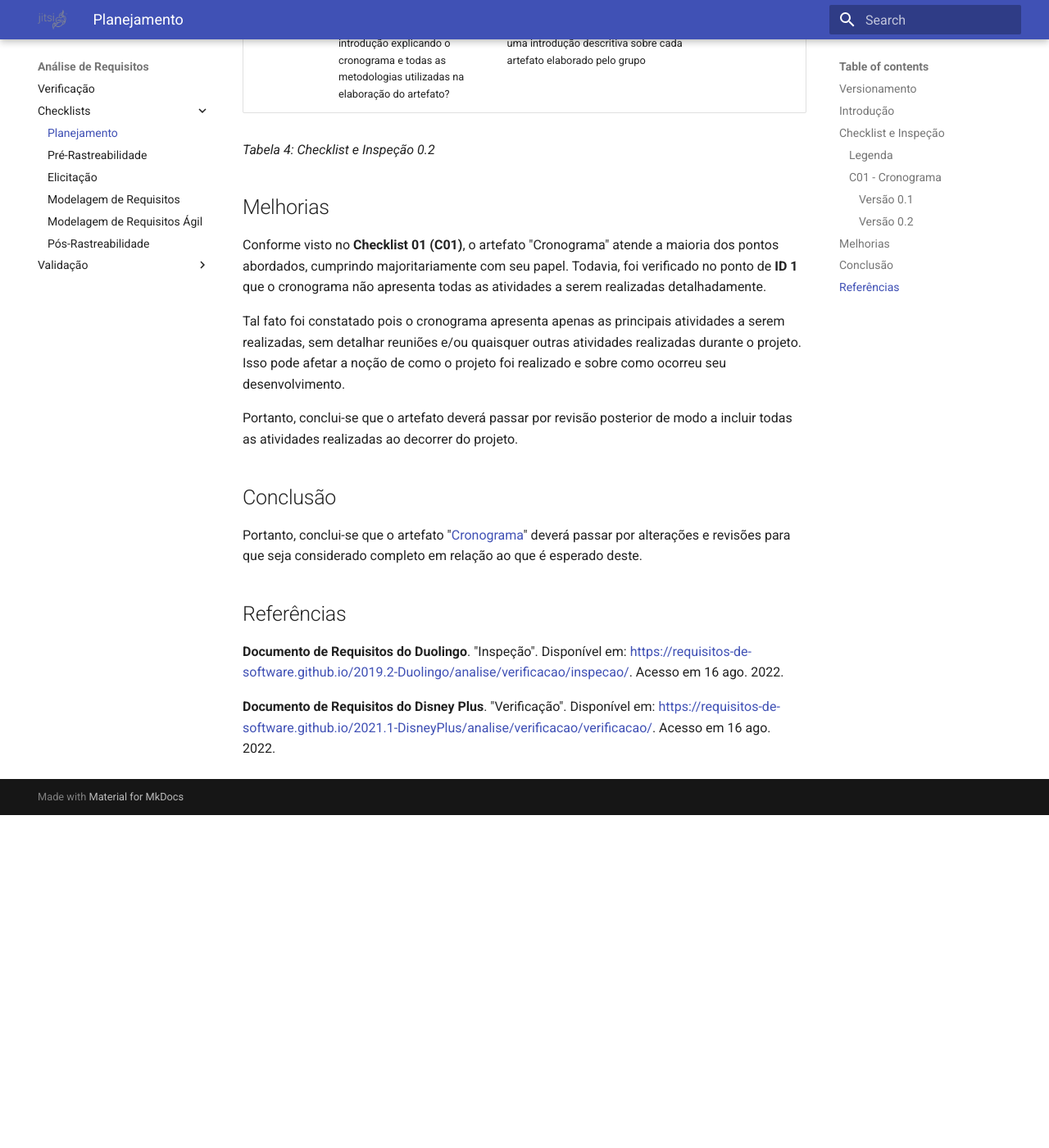
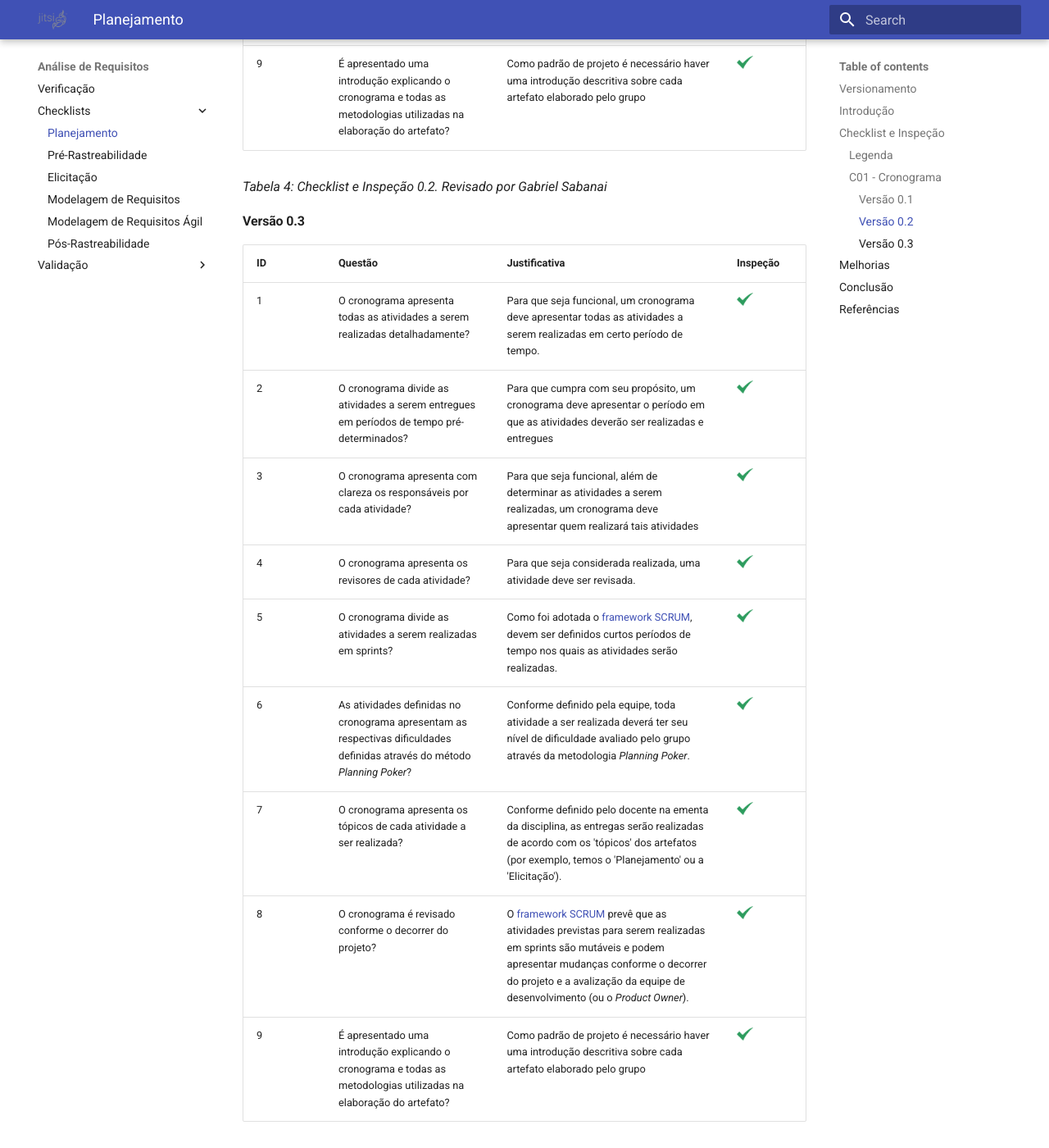
Before and after one commit to gabrielm2q/2022.1-Jitsi-Meet, an MkDocs documentation site: the page built from docs/analiseDeRequisitos/checklists/cronograma_cl.md, in a window 1280 px wide and 1400 px high, scrolled down 3259 px. Shown: the whole window at 82% size. Built offline with MkDocs 1.6.1 and Material for MkDocs 9.7.7, drawn with Linux system fonts in a browser that asks for light colours; before the commit the page ends 4253 px from its top, so only the background shows below that; some of the changed text lies outside the part shown.

Commit message:
:sparkles: atualizando checklist cronograma

````diff
--- a/docs/analiseDeRequisitos/checklists/cronograma_cl.md
+++ b/docs/analiseDeRequisitos/checklists/cronograma_cl.md
@@ -9,6 +9,7 @@
 | 1.2    | 17/08 | Checklist e Inspeção | Gabriel Mariano |
 | 1.3    | 17/08 | Revisão | Gabriel Sabanai |
 | 1.4 | 08/09 | Revisão 2 | Gabriel Sabanai |
+| 1.5 | 12/09 | Inspeção Pós Revisão dos Artefatos | Gabriel Mariano |
 
 
 _Tabela 1: Versionamento_
@@ -42,7 +43,7 @@ _Tabela 2: Legenda da Tabela 3_
 | 7  | O cronograma apresenta os tópicos de cada atividade a ser realizada? | Conforme definido pelo docente na ementa da disciplina, as entregas serão realizadas de acordo com os 'tópicos' dos artefatos (por exemplo, temos o 'Planejamento' ou a 'Elicitação'). | ![Simbolo check](../../assets/modelagem/check.png){width="20"}  |
 | 8  | O cronograma é revisado conforme o decorrer do projeto? | O [framework SCRUM](../../planejamento/metodologia.md) prevê que as atividades previstas para serem realizadas em sprints são mutáveis e podem apresentar mudanças conforme o decorrer do projeto e a avalização da equipe de desenvolvimento (ou o *Product Owner*). | ![Simbolo check](../../assets/modelagem/check.png){width="20"}  |
 
-_Tabela 3: Checklist e Inspeção_
+_Tabela 3: Checklist e Inspeção. Feito por Gabriel Mariano_
 
 #### **Versão 0.2**
 
@@ -58,7 +59,23 @@ _Tabela 3: Checklist e Inspeção_
 | 8  | O cronograma é revisado conforme o decorrer do projeto? | O [framework SCRUM](../../planejamento/metodologia.md) prevê que as atividades previstas para serem realizadas em sprints são mutáveis e podem apresentar mudanças conforme o decorrer do projeto e a avalização da equipe de desenvolvimento (ou o *Product Owner*). | ![Simbolo check](../../assets/modelagem/check.png){width="20"}  |
 | 9 | É apresentado uma introdução explicando o cronograma e todas as metodologias utilizadas na elaboração do artefato? | Como padrão de projeto é necessário haver uma introdução descritiva sobre cada artefato elaborado pelo grupo | ![Simbolo check](../../assets/modelagem/check.png){width="20"} |
 
-_Tabela 4: Checklist e Inspeção 0.2_
+_Tabela 4: Checklist e Inspeção 0.2. Revisado por Gabriel Sabanai_
+
+#### **Versão 0.3**
+
+| ID | Questão | Justificativa | Inspeção |
+|----|---------|---------------|----------|
+| 1  | O cronograma apresenta todas as atividades a serem realizadas detalhadamente? | Para que seja funcional, um cronograma deve apresentar todas as atividades a serem realizadas em certo período de tempo. | ![Simbolo check](../../assets/modelagem/check.png){width="20"}  |
+| 2  | O cronograma divide as atividades a serem entregues em períodos de tempo pré-determinados? | Para que cumpra com seu propósito, um cronograma deve apresentar o período em que as atividades deverão ser realizadas e entregues | ![Simbolo check](../../assets/modelagem/check.png){width="20"}  |
+| 3  | O cronograma apresenta com clareza os responsáveis por cada atividade? | Para que seja funcional, além de determinar as atividades a serem realizadas, um cronograma deve apresentar quem realizará tais atividades | ![Simbolo check](../../assets/modelagem/check.png){width="20"}  |
+| 4  | O cronograma apresenta os revisores de cada atividade? | Para que seja considerada realizada, uma atividade deve ser revisada. | ![Simbolo check](../../assets/modelagem/check.png){width="20"}  |
+| 5  | O cronograma divide as atividades a serem realizadas em sprints? | Como foi adotada o [framework SCRUM](../../planejamento/metodologia.md), devem ser definidos curtos períodos de tempo nos quais as atividades serão realizadas. | ![Simbolo check](../../assets/modelagem/check.png){width="20"}  |
+| 6  | As atividades definidas no cronograma apresentam as respectivas dificuldades definidas através do método *Planning Poker*? | Conforme definido pela equipe, toda atividade a ser realizada deverá ter seu nível de dificuldade avaliado pelo grupo através da metodologia *Planning Poker*. | ![Simbolo check](../../assets/modelagem/check.png){width="20"}  |
+| 7  | O cronograma apresenta os tópicos de cada atividade a ser realizada? | Conforme definido pelo docente na ementa da disciplina, as entregas serão realizadas de acordo com os 'tópicos' dos artefatos (por exemplo, temos o 'Planejamento' ou a 'Elicitação'). | ![Simbolo check](../../assets/modelagem/check.png){width="20"}  |
+| 8  | O cronograma é revisado conforme o decorrer do projeto? | O [framework SCRUM](../../planejamento/metodologia.md) prevê que as atividades previstas para serem realizadas em sprints são mutáveis e podem apresentar mudanças conforme o decorrer do projeto e a avalização da equipe de desenvolvimento (ou o *Product Owner*). | ![Simbolo check](../../assets/modelagem/check.png){width="20"}  |
+| 9 | É apresentado uma introdução explicando o cronograma e todas as metodologias utilizadas na elaboração do artefato? | Como padrão de projeto é necessário haver uma introdução descritiva sobre cada artefato elaborado pelo grupo | ![Simbolo check](../../assets/modelagem/check.png){width="20"} |
+
+_Tabela 4: Checklist e Inspeção 0.2. Revisado por Gabriel Sabanai_
 
 ## Melhorias
 
@@ -68,9 +85,11 @@ Tal fato foi constatado pois o cronograma apresenta apenas as principais ativida
 
 Portanto, conclui-se que o artefato deverá passar por revisão posterior de modo a incluir todas as atividades realizadas ao decorrer do projeto. </br>
 
+Após realizadas as modificações no **Planejamento**, destaca-se que todos os pontos descritos no _checklist_ estão cumpridos. Apenas se deve ressaltar que o tópico 3 do ```C01 - Versão 0.3```, que torna necessária a "apresenta com clareza os responsáveis por cada atividade", é passível de visita pois algumas atividades são agrupadas como sendo de responsabilidade coletiva, isto é, como responsabilidade de **TODOS**.
+
 ## Conclusão
 
-Portanto, conclui-se que o artefato "[Cronograma](../../planejamento/cronograma.md)" deverá passar por alterações e revisões para que seja considerado completo em relação ao que é esperado deste. </br>
+Portanto, conclui-se que o artefato "[Cronograma](../../planejamento/cronograma.md)" condiz com o que é esperado de acordo com os tópicos analisados no ```C01 - Versão 0.3``` </br>
 
 ## Referências
 
````
Also changed, not shown: docs/planejamento/cronograma.md (+4 -0 lines), docs/planejamento/ferramentas.md (+0 -1 lines).
